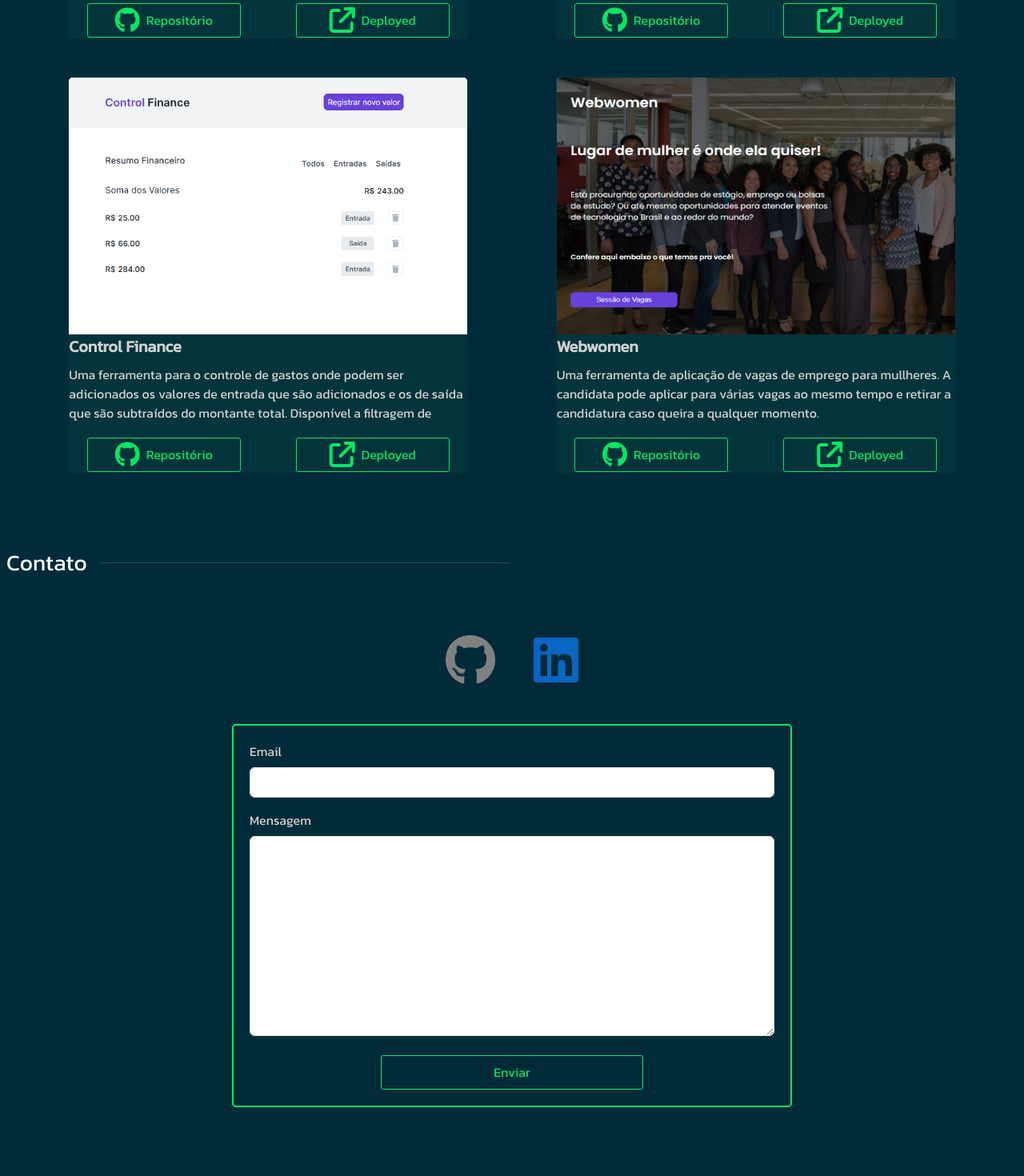
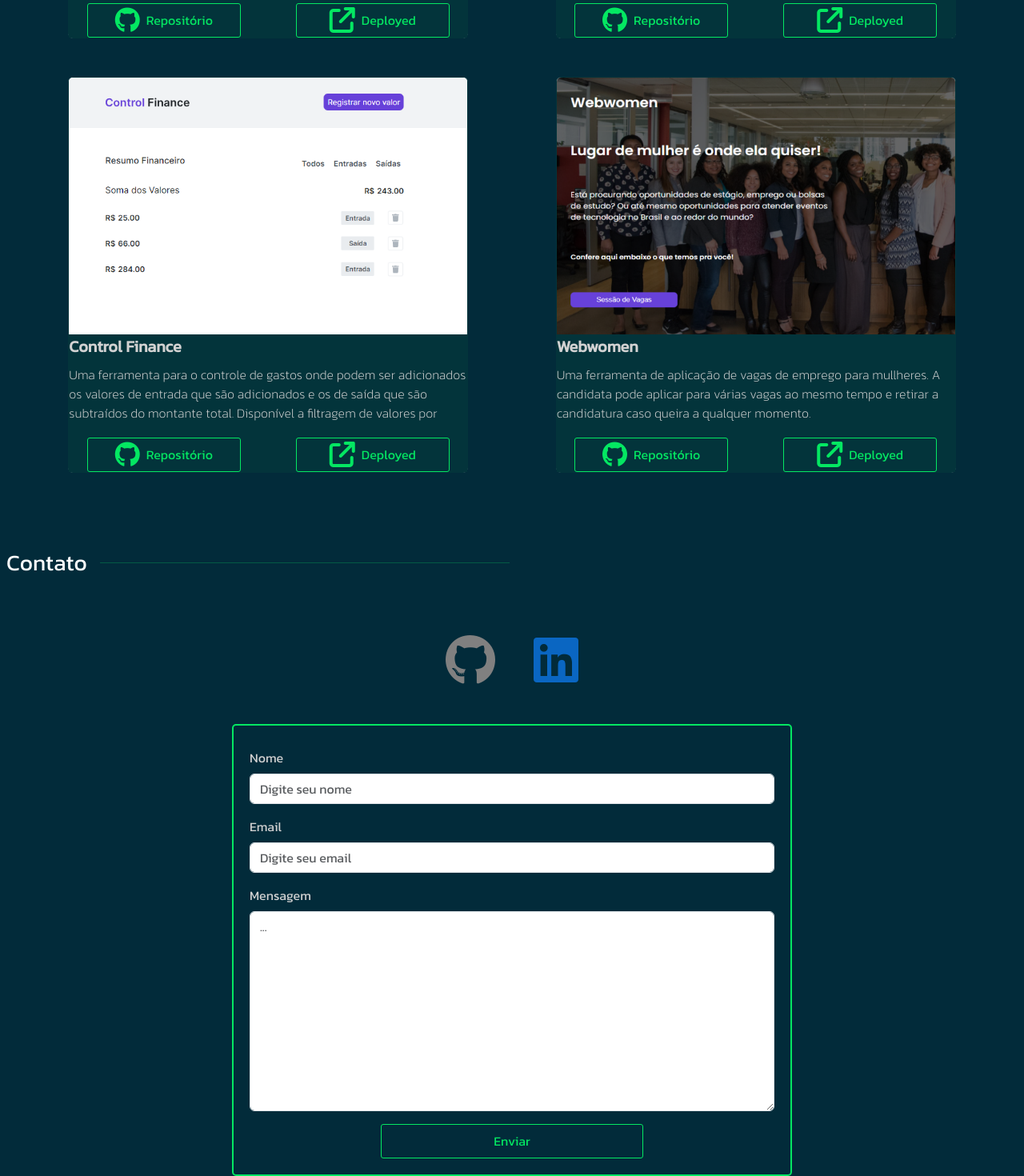
Before and after one commit to leandroyow/Developer-Portfolio, a React (Vite) app: page / in a window 1280 px wide. Shown: the part 1334-2804 px from the top of the page at 80% size. Before the commit the page ends 2718 px from the top, so only its background shows below. Built offline with nearby package versions, Linux system fonts and the light colour scheme.

Commit message:
added and working contact form

```diff
--- a/index.html
+++ b/index.html
@@ -2,21 +2,50 @@
 <html lang="en">
   <head>
     <meta charset="UTF-8" />
-    <link rel="icon" type="image/svg+xml" href="./src/assets/web-development.png" />
+    <link
+      rel="icon"
+      type="image/svg+xml"
+      href="./src/assets/web-development.png"
+    />
     <meta name="viewport" content="width=device-width, initial-scale=1.0" />
-    <link rel="stylesheet" href="./src/compiled/bootstrap.css/bootstrap.css">
-    <script src="https://kit.fontawesome.com/5531155818.js" crossorigin="anonymous"></script>
-    <link rel="preconnect" href="https://fonts.googleapis.com">
-    <link rel="preconnect" href="https://fonts.gstatic.com" crossorigin>
-    <link href="https://fonts.googleapis.com/css2?family=Kanit:ital,wght@0,100;0,200;0,300;0,400;1,100;1,300;1,400&display=swap" rel="stylesheet">
-    <link href="https://cdn.jsdelivr.net/npm/bootstrap@5.3.0-alpha1/dist/css/bootstrap.min.css" rel="stylesheet" integrity="sha384-GLhlTQ8iRABdZLl6O3oVMWSktQOp6b7In1Zl3/Jr59b6EGGoI1aFkw7cmDA6j6gD" crossorigin="anonymous">
+    <link rel="stylesheet" href="./src/compiled/bootstrap.css/bootstrap.css" />
+    <script
+      src="https://kit.fontawesome.com/5531155818.js"
+      crossorigin="anonymous"
+    ></script>
+    <link rel="preconnect" href="https://fonts.googleapis.com" />
+    <link rel="preconnect" href="https://fonts.gstatic.com" crossorigin />
+    <link
+      href="https://fonts.googleapis.com/css2?family=Kanit:ital,wght@0,100;0,200;0,300;0,400;1,100;1,300;1,400&display=swap"
+      rel="stylesheet"
+    />
+    <link
+      href="https://cdn.jsdelivr.net/npm/bootstrap@5.3.0-alpha1/dist/css/bootstrap.min.css"
+      rel="stylesheet"
+      integrity="sha384-GLhlTQ8iRABdZLl6O3oVMWSktQOp6b7In1Zl3/Jr59b6EGGoI1aFkw7cmDA6j6gD"
+      crossorigin="anonymous"
+    />
     <title>Developer Portfolio</title>
   </head>
   <body>
     <div id="root"></div>
 
 
+
     <script type="module" src="/src/main.jsx"></script>
-    <script src="https://cdn.jsdelivr.net/npm/bootstrap@5.3.0-alpha1/dist/js/bootstrap.bundle.min.js" integrity="sha384-w76AqPfDkMBDXo30jS1Sgez6pr3x5MlQ1ZAGC+nuZB+EYdgRZgiwxhTBTkF7CXvN" crossorigin="anonymous"></script>
+    <script
+      type="text/javascript"
+      src="https://cdn.jsdelivr.net/npm/@emailjs/browser@3/dist/email.min.js"
+    ></script>
+    <script type="text/javascript">
+      (function () {
+        emailjs.init("rxKtImSNSIVgSt7y2");
+      })();
+    </script>
+    <script
+      src="https://cdn.jsdelivr.net/npm/bootstrap@5.3.0-alpha1/dist/js/bootstrap.bundle.min.js"
+      integrity="sha384-w76AqPfDkMBDXo30jS1Sgez6pr3x5MlQ1ZAGC+nuZB+EYdgRZgiwxhTBTkF7CXvN"
+      crossorigin="anonymous"
+    ></script>
   </body>
 </html>
--- a/package.json
+++ b/package.json
@@ -9,6 +9,8 @@
     "preview": "vite preview"
   },
   "dependencies": {
+    "@emailjs/browser": "^3.10.0",
+    "@formspree/react": "^2.4.1",
     "@popperjs/core": "^2.11.6",
     "bootstrap": "^5.3.0-alpha1",
     "bootstrap-icons": "^1.10.3",
--- a/src/App.css
+++ b/src/App.css
@@ -65,10 +65,17 @@ hr {
 }
 
 .card-text {
+  --max-lines: 3;
+
+
   display: -webkit-box;
-  overflow: scroll;
+  -webkit-line-clamp: var(--max-lines);
+  overflow: hidden;
+  -webkit-box-orient: vetical;
+  text-overflow: ellipsis;
   height: 75px !important;
   font: italic;
+  font-weight: 200;
   color: rgb(210, 210, 210);
 }
 
--- a/src/components/contact.jsx
+++ b/src/components/contact.jsx
@@ -1,43 +1,176 @@
+import { useRef, useState } from "react";
+import emailjs from "@emailjs/browser";
+
 export default function Contact() {
-    return (<div>
-        <div style={{ color: "white" }} className="d-flex flex-row mt-5 pt-5 pb-5 mb-3">
+  const form = useRef();
+  const [IsEmailSent, setIsEmailSent] = useState(false);
+
+  const sendEmail = (e) => {
+    e.preventDefault();
+
+    emailjs
+      .sendForm(
+        "service_03qmxbt",
+        "template_h1ujwkk",
+        form.current,
+        "XRn9dbxzV1qrTmXhv"
+      )
+      .then(
+        (result) => {
+          setIsEmailSent(true);
+        },
+        (error) => {
+          setIsEmailSent(false);
+        }
+      );
+  };
+
+  const toastTrigger = document.getElementById("liveToastBtn");
+  const toastLiveExample = document.getElementById("liveToast");
+
+  if (toastTrigger) {
+    toastTrigger.addEventListener("click", () => {
+
+      const emailField = document.querySelector("#inputEmail");
+      const messageField = document.querySelector("#inputMessage");
+
+      if (IsEmailSent && emailField.value !== "" && messageField.value !== "") {
+        const toast = new bootstrap.Toast(toastLiveExample);
+        toast.show();
+      }
+    });
+  }
+
+  return (
+    <div>
+      <div
+        style={{ color: "white" }}
+        className="d-flex flex-row mt-5 pt-5 pb-5 mb-3"
+      >
         <h3 className="pe-3 ps-2">Contato</h3>
         <hr />
       </div>
 
+      <div className="toast-container position-fixed bottom-0 end-0 p-3">
+        <div
+          id="liveToast"
+          className="toast"
+          role="alert"
+          aria-live="assertive"
+          aria-atomic="true"
+        >
+          <div className="toast-header">
+            <i className="fa-solid fa-envelope-circle-check rounded me-2"></i>
+            <strong className="me-auto">Mensagem enviada com sucesso!</strong>
+            <button
+              type="button"
+              className="btn-close"
+              data-bs-dismiss="toast"
+              aria-label="Close"
+            ></button>
+          </div>
+            <div style={{color:"gray !important"}} className="toast-body">
+              Em breve entrarei em contato.
+            </div>
+        </div>
+      </div>
+
       <div className="d-flex justify-content-center gap-5">
-
-        <a href="https://github.com/leandroyow"
-           target={"_blank"}>
-        <i style={{color:"gray"}} className="fa-brands fa-github contact-icon"></i>
+        <a href="https://github.com/leandroyow" target={"_blank"}>
+          <i
+            style={{ color: "gray" }}
+            className="fa-brands fa-github contact-icon"
+          ></i>
         </a>
 
-        <a href="https://www.linkedin.com/in/leandro-mateus-50a960238/"
-           target={"_blank"} >
-        <i style={{color:"#0a66c2"}} class="fa-brands fa-linkedin contact-icon"></i>
+        <a
+          href="https://www.linkedin.com/in/leandro-mateus-50a960238/"
+          target={"_blank"}
+        >
+          <i
+            style={{ color: "#0a66c2" }}
+            className="fa-brands fa-linkedin contact-icon"
+          ></i>
         </a>
-
       </div>
 
-        <div style={{width: "100%"}} className="d-flex flex-column align-items-center justify-content-center">
+      <div
+        style={{ width: "100%" }}
+        className="d-flex flex-column align-items-center justify-content-center"
+      >
+        <form
+          ref={form}
+          onSubmit={sendEmail}
+          action="submit"
+          className="mt-5 ms-5 me-5 mail-form"
+        >
+          <h1 className="text-center" style={{color:"white"}}></h1>
+          <div className="mb-3">
+            <label
+              style={{ color: "rgb(210, 210, 210)" }}
+              htmlFor="inputEmail"
+              className="form-label"
+            >
+              Nome
+            </label>
+            <input
+              type="text"
+              placeholder="Digite seu nome"
+              className="form-control"
+              name="user_name"
+              id="inputName"
+              aria-describedby="emailHelp"
+            />
+          </div>
 
+          <div className="mb-3">
+            <label
+              style={{ color: "rgb(210, 210, 210)" }}
+              htmlFor="inputEmail"
+              className="form-label"
+            >
+              Email
+            </label>
+            <input
+              type="email"
+              placeholder="Digite seu email"
+              className="form-control"
+              name="user_email"
+              id="inputEmail"
+              aria-describedby="emailHelp"
+              required
+            />
+          </div>
 
-        <form action="submit" className="mt-5 ms-5 me-5 mail-form">
-            <div class="mb-3">
-                <label style={{color:"rgb(210, 210, 210)"}} for="inputEmail" class="form-label">Email</label>
-                <input type="email" className="form-control" id="inputEmail" aria-describedby="emailHelp" />
-            </div>
-            <div class="mb-3">
-                <label style={{color:"rgb(210, 210, 210)"}} autoComplete="on"  for="inputMessage" class="form-label">Mensagem</label>
-                <textarea style={{height:250}} autoComplete="on"  className="form-control" id="inputMessage" />
+          <div className="mb-3">
+            <label
+              style={{ color: "rgb(210, 210, 210)" }}
+              autoComplete="on"
+              htmlFor="inputMessage"
+              className="form-label"
+            >
+              Mensagem
+            </label>
+            <textarea
+              style={{ height: 250 }}
+              name="message"
+              placeholder="..."
+              className="form-control"
+              id="inputMessage"
+              required
+            />
           </div>
           <div className="w-100 text-center">
-            <button style={{width:"50%"}} type="submit" className="mt-2 btn btn-outline-success">Enviar</button>
+            <input
+              style={{ width: "50%" }}
+              type="submit"
+              value="Enviar"
+              className="btn btn-outline-success"
+              id="liveToastBtn"
+            />
           </div>
         </form>
-
-
       </div>
     </div>
-    )
+  );
 }
--- a/src/components/stacks-section.jsx
+++ b/src/components/stacks-section.jsx
@@ -7,12 +7,12 @@ export default function Stacks() {
             </div>
             <p style={{color: "rgb(210, 210, 210)"}} className="fw-light ps-5 pe-5 mt-5">Eu amo o aprendizado baseado em projetos, ter que aprender enquanto faço e construo coisas não é fácil, mas foi algo que me atraiu muito e sempre foi gratificante. Aprendi e estou aprendendo e aprimorando habilidades e ferramentas de trabalho todos os dias:</p>
             <div className="ms-5 me-5 pt-5 d-flex justify-content-evenly">
-            <i style={{color: "#f54d27"}} class="fa-brands fa-git-alt stack"></i>
-            <i style={{color:"#f26528"}} class="fa-brands fa-html5 stack"></i>
-            <i style={{color:"#264de4"}} class="fa-brands fa-css3-alt stack"></i>
-            <i style={{color:"#edd62e"}} class="fa-brands fa-js stack"></i>
-            <i style={{color:"#61dafb"}} class="fa-brands fa-react stack"></i>
-            <i style={{color:"#7310f5"}} class="fa-brands fa-bootstrap stack"></i>
+            <i style={{color: "#f54d27"}} className="fa-brands fa-git-alt stack"></i>
+            <i style={{color:"#f26528"}} className="fa-brands fa-html5 stack"></i>
+            <i style={{color:"#264de4"}} className="fa-brands fa-css3-alt stack"></i>
+            <i style={{color:"#edd62e"}} className="fa-brands fa-js stack"></i>
+            <i style={{color:"#61dafb"}} className="fa-brands fa-react stack"></i>
+            <i style={{color:"#7310f5"}} className="fa-brands fa-bootstrap stack"></i>
             </div>
         </div>
         )
```
Also changed, not shown: src/compiled/bootstrap.css/bootstrap.css, 1 other file (tests, documents, lock files or other folders). Lines whose indentation alone changed are shown as unchanged.
